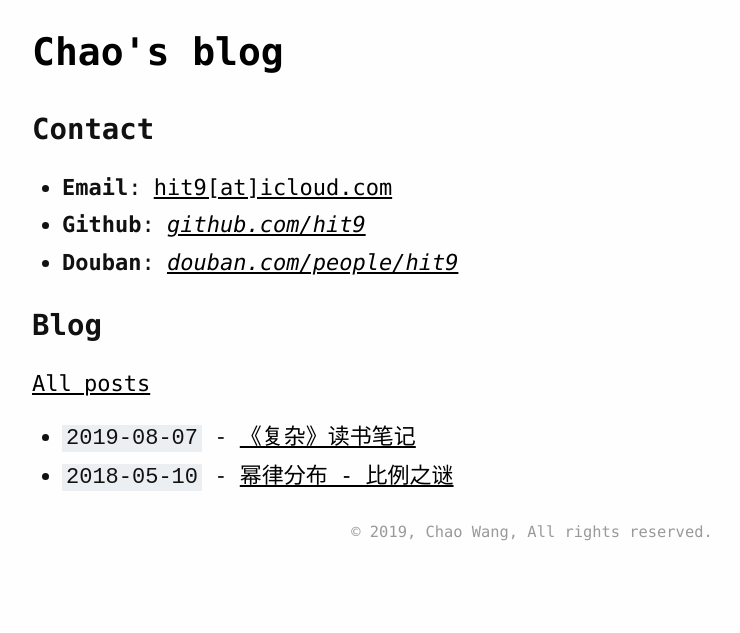
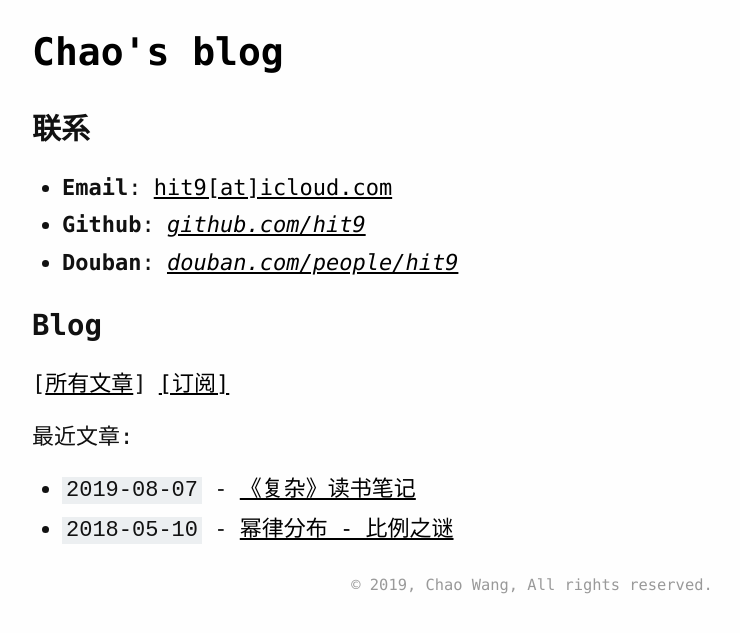
Before and after one commit to gfphoto/writings.sh, a Jekyll site: the page built from index.md, in a window 1280 px wide. Shown: the top 633 px of the page, without its empty margins (108-848 px from the left). Built offline with Jekyll 4.4.1, drawn with Linux system fonts in a browser that asks for light colours.

Commit message:
Updates index

```diff
--- a/index.md
+++ b/index.md
@@ -4,7 +4,7 @@ title: Chao's blog
 permalink: /
 ---
 
-### Contact
+### 联系
 
 * **Email**: [hit9[at]icloud.com](mailto: hit9@icloud.com)
 * **Github**: [*github.com/hit9*](https://github.com/hit9)
@@ -12,7 +12,10 @@ permalink: /
 
 ### Blog
 
-[All posts]({{ "/posts"  | relative_url}})
+[[所有文章]({{ "/posts"  | relative_url }})]
+[[订阅]]({{ "/feed.xml"  | relative_url }})
 
-{% for post in site.posts limit:15 %}
+最近文章:
+
+{% for post in site.posts limit:91 %}
 - `{{ post.date | date: "%Y-%m-%d" }}` - [{{ post.title | escape }}]({{ post.url }}){% endfor %}
```
